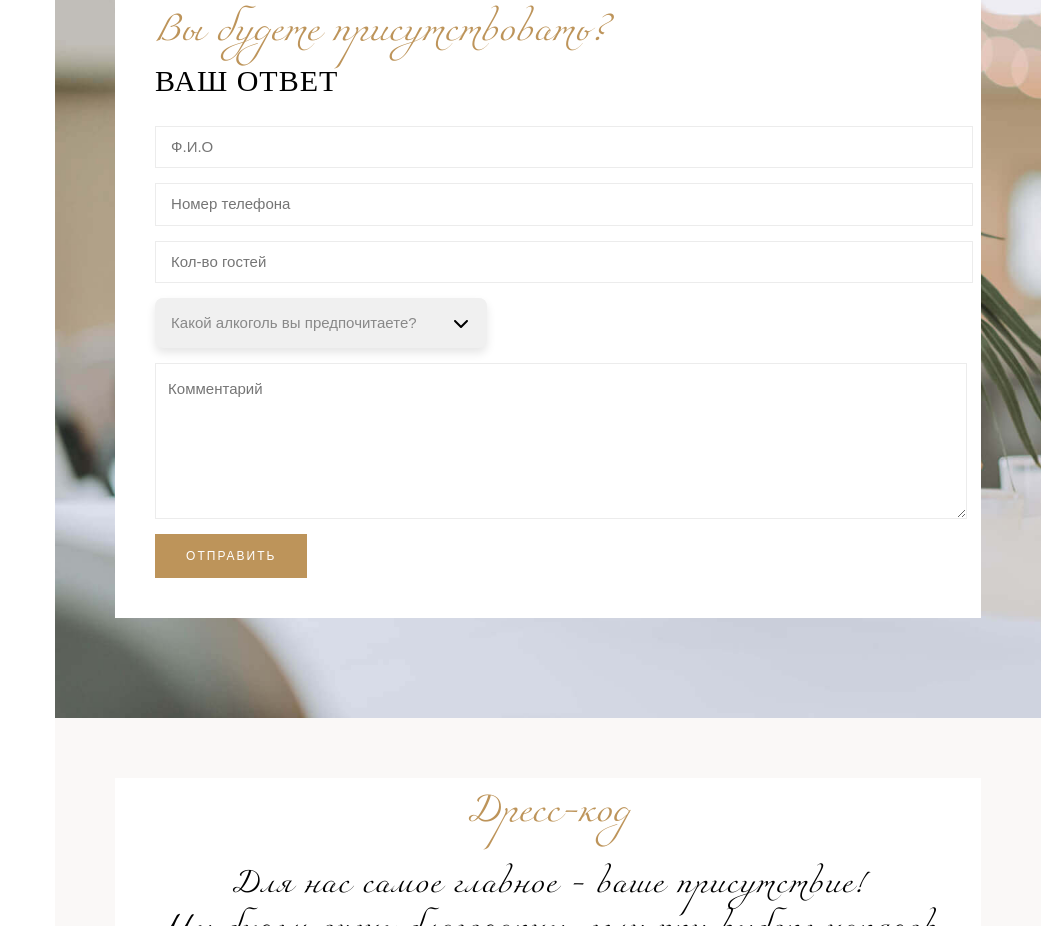
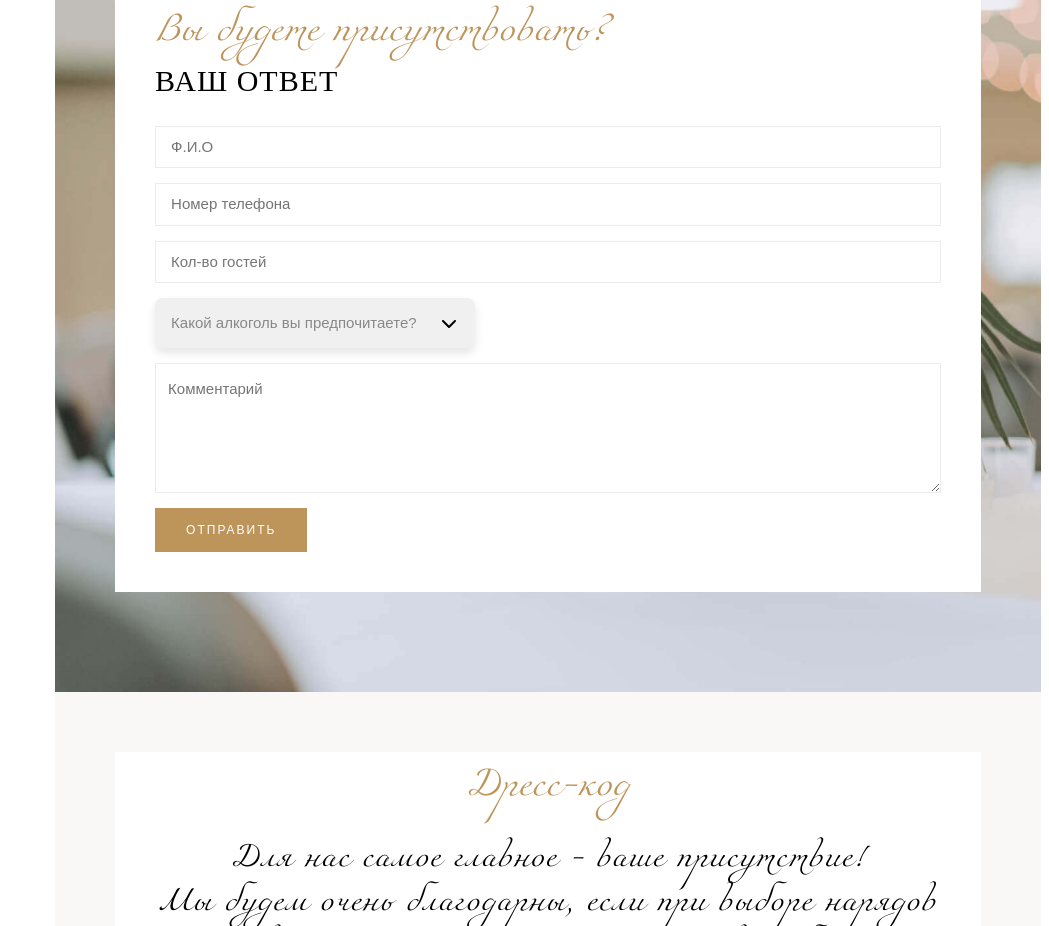
Before and after one commit to RusBlackFlag/wedding12, a React (Create React App) app: page / in a window 1280 px wide. Shown: the part 3363-4289 px from the top of the page, without its empty margins (231-1280 px from the left). Built offline with nearby package versions, Linux system fonts and the light colour scheme.

Commit message:
fix bugs

```diff
--- a/src/index.css
+++ b/src/index.css
@@ -333,6 +333,7 @@ input[type=radio]:checked:before {
 }
 
 .form-control {
+    box-sizing: border-box;
     -webkit-appearance: none;
     -moz-appearance: none;
     appearance: none;
@@ -2038,13 +2039,14 @@ body.slide .oliven-nav-toggle {
     align-items: center;
     justify-content: space-between;
     padding: 0 16px;
-    max-width: 300px;
+    max-width: 320px;
     width: 100%;
     border-radius: 8px;
     cursor: pointer;
     background-color: #f0f0f0;
     margin-bottom: 15px;
     box-shadow: 0 5px 10px rgba(0, 0, 0, 0.1);
+    box-sizing: border-box;
 }
 
 .select-btn .btn-text {
```
